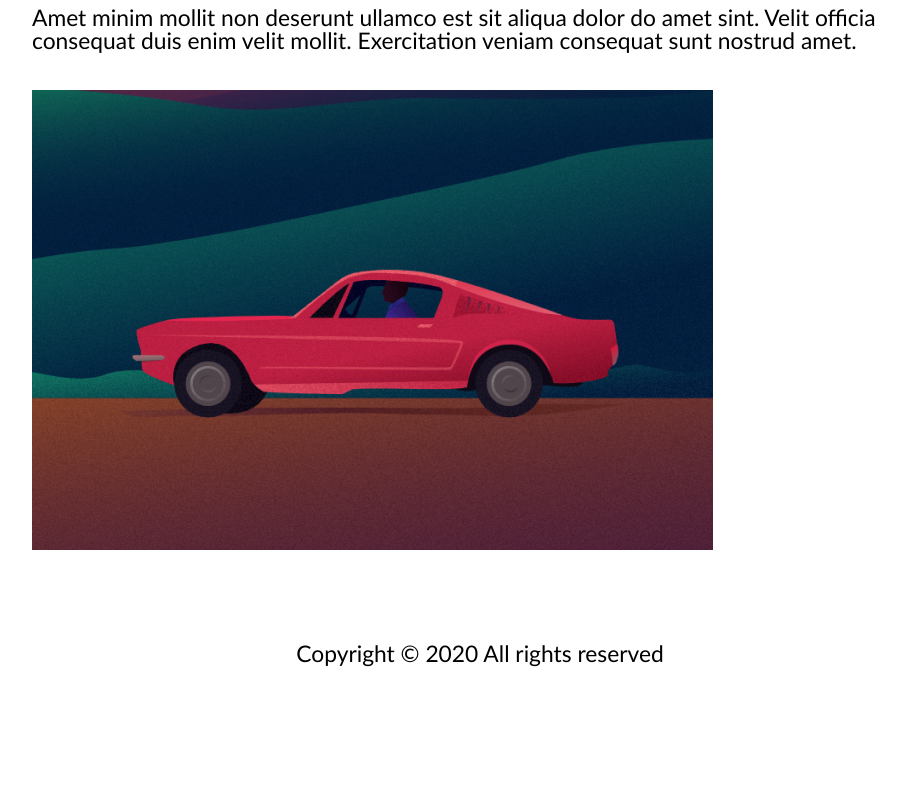
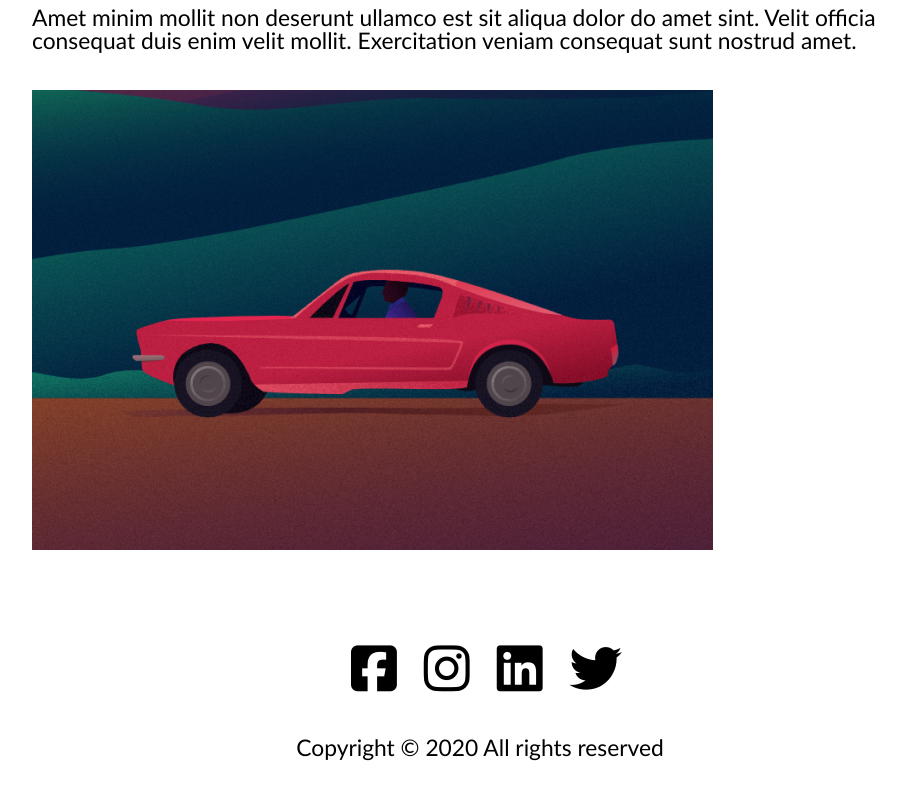
Before and after one commit to gaSombrio/portif-lio, a plain HTML site: page index.html in a window 1280 px wide. Shown: the part 1218-2018 px from the top of the page, without its empty margins (160-1066 px from the left). Drawn offline with Linux system fonts and the light colour scheme.

Commit message:
index e css

```diff
--- a/css/style.css
+++ b/css/style.css
@@ -119,3 +119,11 @@ footer {
 	text-align: center;
 	margin: 3vw 0 10vw 0;
 }
+footer ul {
+	display: flex;
+	justify-content: center;
+}
+footer ul li {
+	margin: 0px 7px 40px 20px;
+	font-size: 2.3rem;
+}
--- a/index.html
+++ b/index.html
@@ -5,13 +5,14 @@
     <meta name="viewport" content="width=device-width, initial-scale=1.0">
     <title>Featured works</title>
     <link rel="stylesheet" href="css/style.css" type="text/css">
+    <script src="https://kit.fontawesome.com/908d6f45a8.js" crossorigin="anonymous"></script>
 </head>
 <body>
     <header>
         <nav>
             <ul>
                 <li>
-                    <a href="#">Blog</a>
+                    <a href="#">Blogs</a>
                 </li>
                 <li class="atual">
                     <a href="#">Works</a>
@@ -57,16 +58,16 @@
         <nav>
             <ul>
                 <li>
-                    <a href="#"></a>
+                    <a href="#"><span class="fa-brands fa-square-facebook"></span></a>
                 </li>
                 <li>
-                    <a href="#"></a>
+                    <a href="#"><span class="fa-brands fa-instagram"></span></a>
                 </li>
                 <li>
-                    <a href="#"></a>
+                    <a href="#"><span class="fa-brands fa-linkedin"></span></a>
                 </li>
                 <li>
-                    <a href="#"></a>
+                    <a href="#"><span class="fa-brands fa-twitter"></span></a>
                 </li>
             </ul>
         </nav>
```
